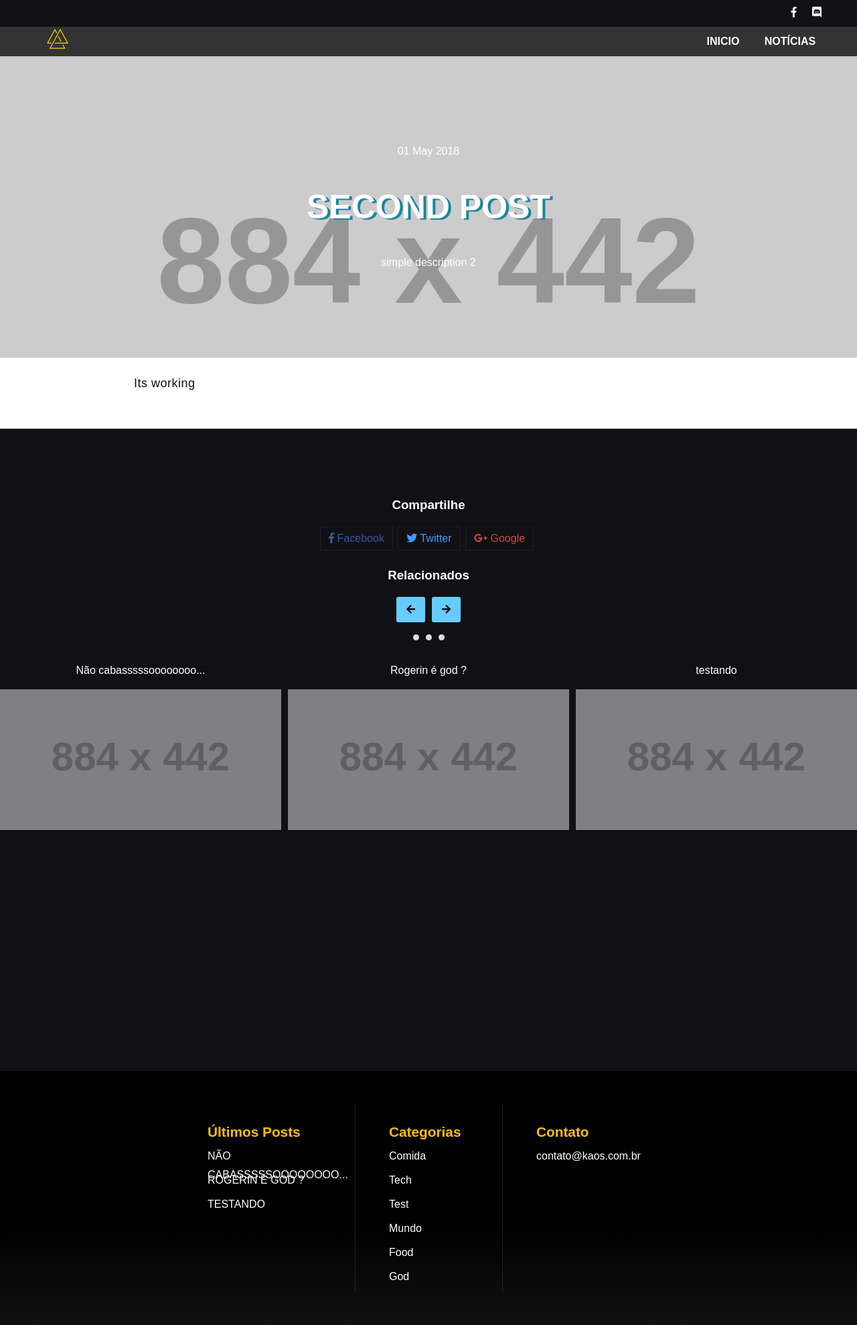
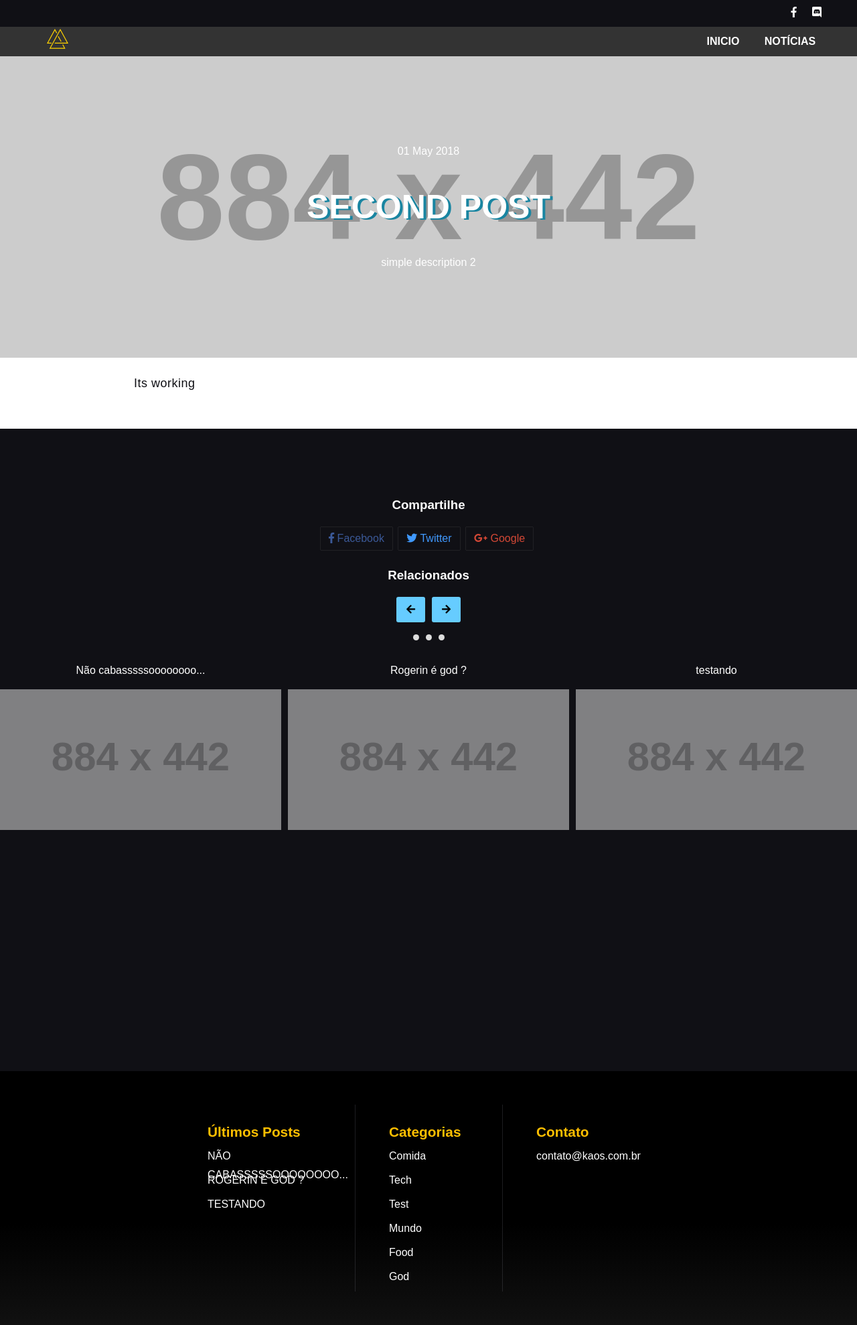
Before and after one commit to n0ks/kaos-blog-jekyll, a Jekyll site: the page built from _posts/2018-05-01-my-second-post.md, in a window 1280 px wide. Shown: the whole page at 67% size. Built offline with Jekyll 4.4.1, drawn with Linux system fonts in a browser that asks for light colours; nearby versions of some CDN libraries; some web fonts are replaced; comment, search, counter and statistics services are not loaded.

Commit message:
Banner style

```diff
--- a/_layouts/post.html
+++ b/_layouts/post.html
@@ -4,7 +4,7 @@ layout: default
 <!-- <script id="dsq-count-scr" src="//kaos-blog-1.disqus.com/count.js" async></script> -->
 <section class="post">
 
-	<div class="post__banner" style="background: url({{page.thumb}}) no-repeat; background-size: cover">
+	<div class="post__banner" style="background: url({{page.thumb}}) no-repeat; background-size: cover; background-position: center;">
 		<div class="container text-center">
 			<time datetime="{{page.date}}">
 				{{ page.date | date_to_string }}
```
